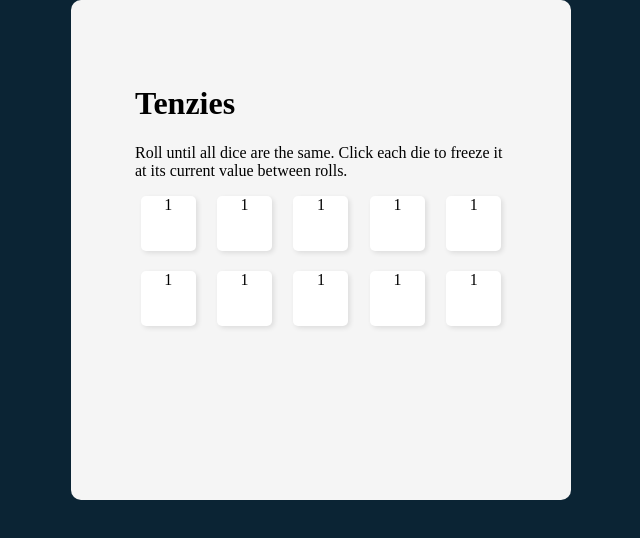
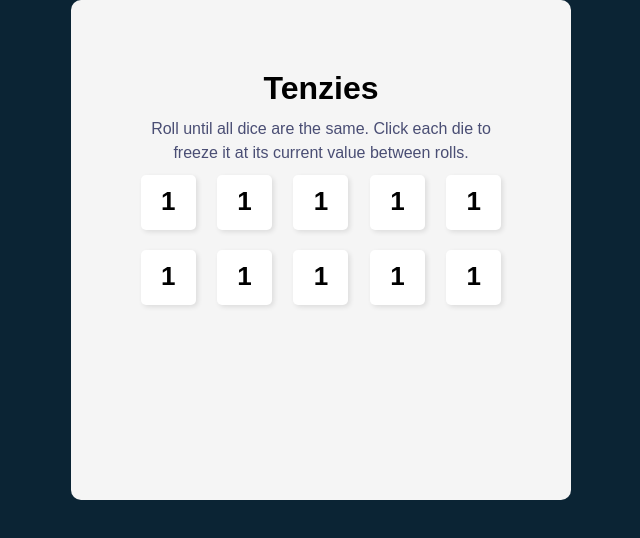
Before and after one commit to Tesha-R/react-tenzies, a React (Vite) app: page / in a window 1280 px wide. Shown: the top 538 px of the page, without its empty margins (319-959 px from the left). Built offline with nearby package versions, Linux system fonts and the light colour scheme.

Commit message:
Style Header component

```diff
--- a/src/App.css
+++ b/src/App.css
@@ -8,6 +8,22 @@ body {
   display: flex;
   align-items: center;
   justify-content: center;
+  font-family: Arial, Helvetica, sans-serif;
+  font-size: 16px;
+  line-height: 1.5;
+}
+
+.header-el {
+  text-align: center;
+}
+
+.header-title {
+  margin: 0 0 5px;
+}
+
+.header-desc {
+  color: #4A4E74;
+  margin: 0 0 10px;
 }
 
 .main-el {
@@ -35,4 +51,7 @@ body {
   border-radius: 5px;
   box-shadow: 2px 2px 5px rgba(0, 0, 0, .1);
   text-align: center;
+  font-size: 26px;
+  font-weight: 600;
+  padding-top: 7px;
 }
--- a/src/Header.jsx
+++ b/src/Header.jsx
@@ -1,8 +1,8 @@
 function Header() {
   return (
     <div className="header-el">
-      <h1>Tenzies</h1>
-      <p>
+      <h1 className="header-title">Tenzies</h1>
+      <p className="header-desc">
         Roll until all dice are the same. Click each die to freeze it at its
         current value between rolls.
       </p>
```
